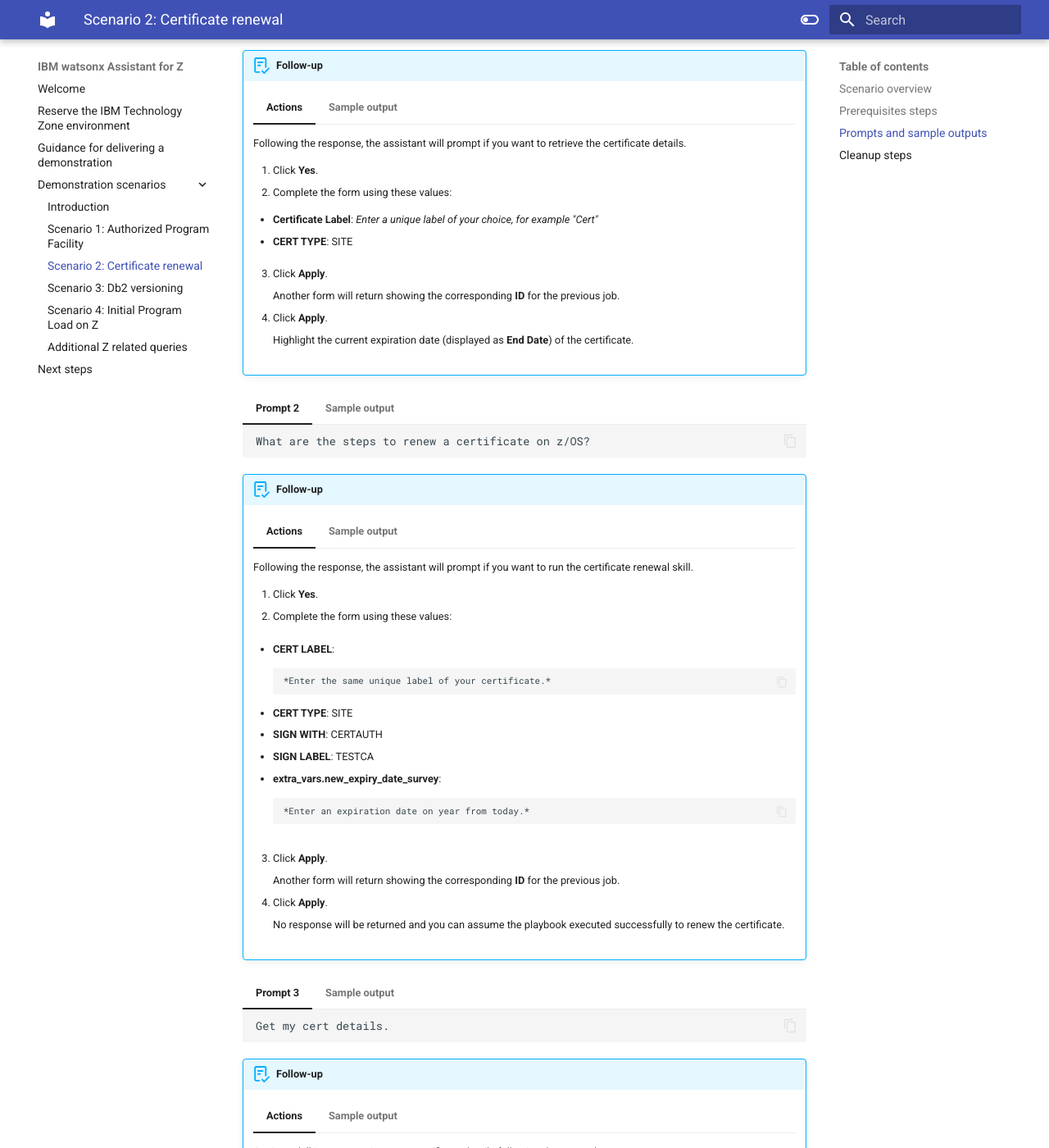
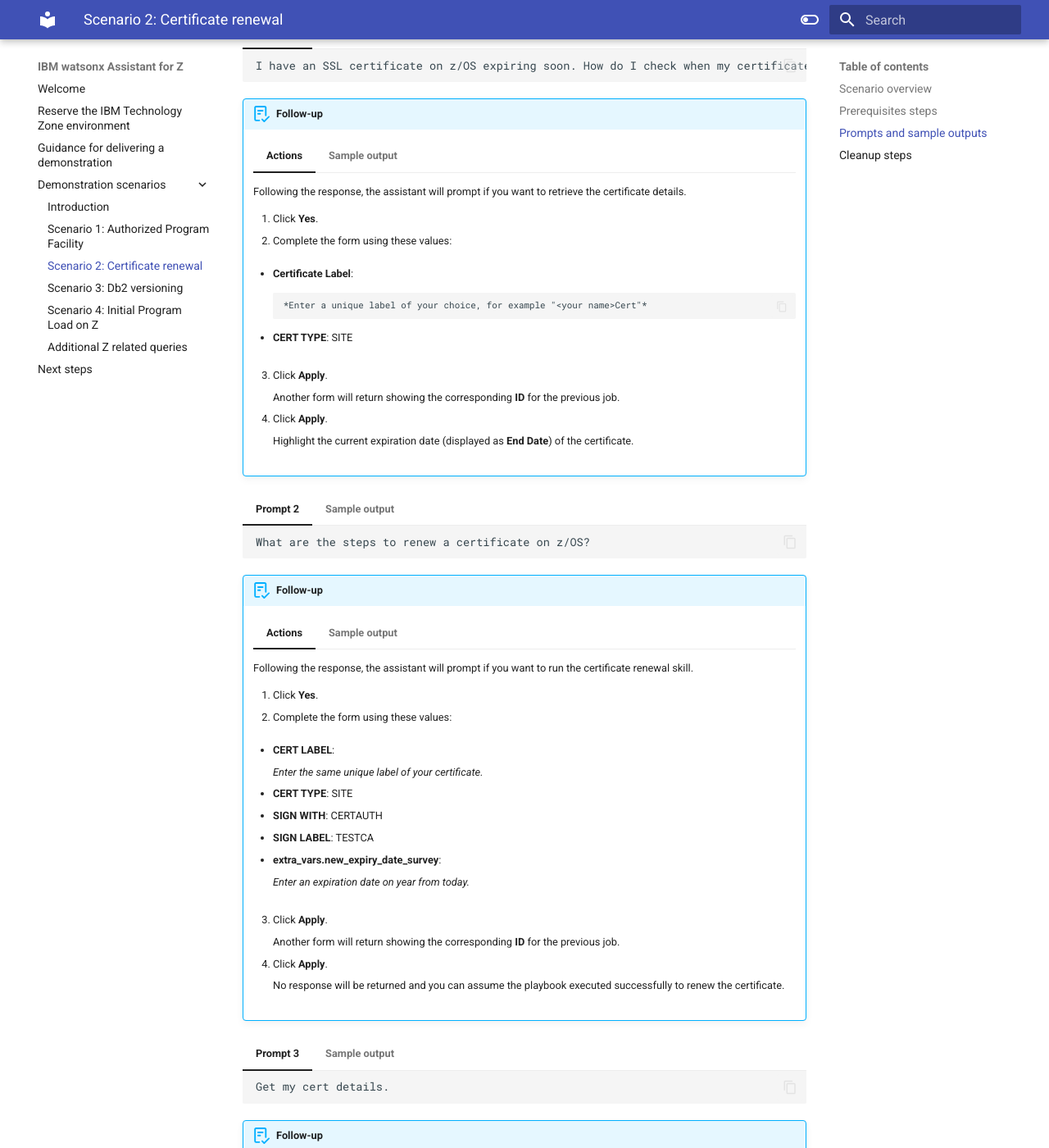
Before and after one commit to IBM/SalesEnablement-L3-watsonx-AssistantForZ, an MkDocs documentation site: the page built from docs/scenarios/CertRenewal.md, in a window 1280 px wide and 1400 px high, scrolled down 1467 px. Shown: the whole window at 82% size. Built offline with MkDocs 1.6.1 and Material for MkDocs 9.7.7, drawn with Linux system fonts in a browser that asks for light colours; part of the change alters nothing that is shown.

Commit message:
formatting indented italics

```diff
--- a/docs/scenarios/CertRenewal.md
+++ b/docs/scenarios/CertRenewal.md
@@ -22,10 +22,11 @@ These steps should be performed before demonstrating the prompts to the client.
 
         *Enter a unique label of your choice, for example "<your name>Cert"*
         *Be sure to remember the name as it will be needed later.*
+
     - **CERT TYPE**: SITE
     - **Expiration date**:
 
-    *Enter an expiration date within the next 30 days.*
+        *Enter an expiration date within the next 30 days.*
 
     - **Common name**: test.com
     - **SIGN WITH**: CERTAUTH
@@ -39,7 +40,7 @@ These steps should be performed before demonstrating the prompts to the client.
 
     ??? Example "Sample ouptut"
 
-        ![](_attachmetns/cert-Setup002.png)
+        ![](_attachments/cert-Setup002.png)
 
 ## Prompts and sample outputs
 <!--- begin-tab-group --->
@@ -63,7 +64,9 @@ These steps should be performed before demonstrating the prompts to the client.
         2. Complete the form using these values:
 
            - **Certificate Label**:
+
                 *Enter a unique label of your choice, for example "<your name>Cert"*
+
            - **CERT TYPE**: SITE
 
         3. Click **Apply**.
@@ -102,14 +105,14 @@ These steps should be performed before demonstrating the prompts to the client.
 
            - **CERT LABEL**:
 
-                *Enter the same unique label of your certificate.*
+               *Enter the same unique label of your certificate.*
 
            - **CERT TYPE**: SITE
            - **SIGN WITH**: CERTAUTH
            - **SIGN LABEL**: TESTCA
            - **extra_vars.new_expiry_date_survey**:
 
-                *Enter an expiration date on year from today.*
+            *Enter an expiration date on year from today.*
 
         3. Click **Apply**.
 
```
